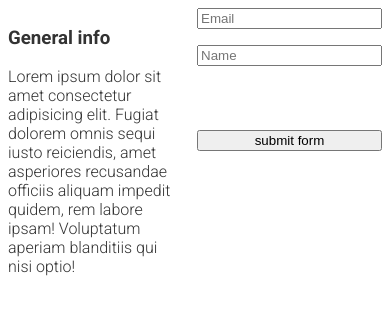
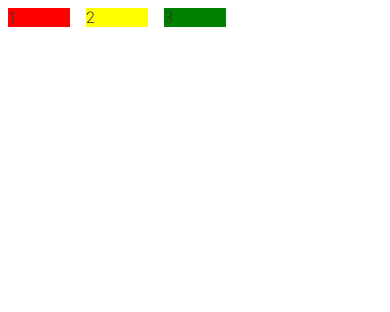
Before and after one commit to Arghun-dev/Advanced-React-Patterns, a React (Vite) app in the folder advanced-react/: page / in a window 390 px wide. Shown: the top 312 px of the page. Built offline with nearby package versions, Linux system fonts and the light colour scheme.

Commit message:
feat: responsive grid pattern

```diff
--- a/advanced-react/src/App.tsx
+++ b/advanced-react/src/App.tsx
@@ -43,6 +43,7 @@ import { UseDeferredValue } from "./components/UseDeferredValue";
 import { Button } from "./components/ElementProp";
 import { LayersPattern } from "./components/PatternsForSpacing/LayersPattern";
 import { SplitScreen } from "./components/PatternsForSpacing/SplitScreen";
+import { ColumnsPattern } from "./components/PatternsForSpacing/ColumnsPattern";
 
 // const Left = ({ title }: { title: string }) => (
 //   <h2 style={{ backgroundColor: "coral" }}>{title}</h2>
@@ -287,7 +288,10 @@ function App() {
     // <LayersPattern />
 
     /** -------------------- SplitScreen Pattern --------------------- */
-    <SplitScreen />
+    // <SplitScreen />
+
+    /** -------------------- Columns Pattern ------------------------- */
+    <ColumnsPattern />
   );
 }
 
--- /dev/null
+++ b/advanced-react/src/components/PatternsForSpacing/ColumnsPattern.tsx
@@ -0,0 +1,70 @@
+import styled from "styled-components";
+import { spaceSchema } from "../../utils/spaceSchema";
+
+// Define the breakpoints for responsiveness
+const breakpoints = {
+  desktop: "1024px",
+  tablet: "768px",
+  mobile: "480px",
+};
+
+interface ColumnsProps {
+  gutter?: keyof typeof spaceSchema;
+  columns?: number;
+}
+
+interface ColumnProps {
+  $span?: number;
+  desktop?: number;
+  tablet?: number;
+  mobile?: number;
+}
+
+const Columns = styled.div<ColumnsProps>`
+  --columns: ${({ columns = 1 }) => columns};
+  display: grid;
+  grid-template-columns: repeat(var(--columns), 1fr);
+  gap: ${(props) => spaceSchema[props.gutter ?? "md"]};
+
+  @media (min-width: ${breakpoints.tablet}) {
+    grid-template-columns: 1fr 1fr;
+    grid-template-rows: auto auto;
+  }
+
+  @media (min-width: ${breakpoints.desktop}) {
+    grid-template-columns: repeat(var(--columns), 1fr);
+    grid-template-rows: none;
+  }
+`;
+
+const Column = styled.div<ColumnProps>`
+  grid-column: span ${({ $span = 1 }) => $span};
+
+  @media (min-width: ${breakpoints.mobile}) {
+    grid-column: span ${({ mobile, $span = 1 }) => mobile ?? $span};
+  }
+
+  @media (min-width: ${breakpoints.tablet}) {
+    grid-column: span ${({ tablet, $span = 1 }) => tablet ?? $span};
+  }
+
+  @media (min-width: ${breakpoints.desktop}) {
+    grid-column: span ${({ desktop, $span = 1 }) => desktop ?? $span};
+  }
+`;
+
+export const ColumnsPattern = () => {
+  return (
+    <Columns columns={5}>
+      <Column desktop={3} tablet={2} mobile={5}>
+        <div style={{ backgroundColor: "red" }}>1</div>
+      </Column>
+      <Column desktop={1} tablet={1} mobile={5}>
+        <div style={{ backgroundColor: "yellow" }}>2</div>
+      </Column>
+      <Column desktop={1} tablet={1} mobile={5}>
+        <div style={{ backgroundColor: "green" }}>3</div>
+      </Column>
+    </Columns>
+  );
+};
```
